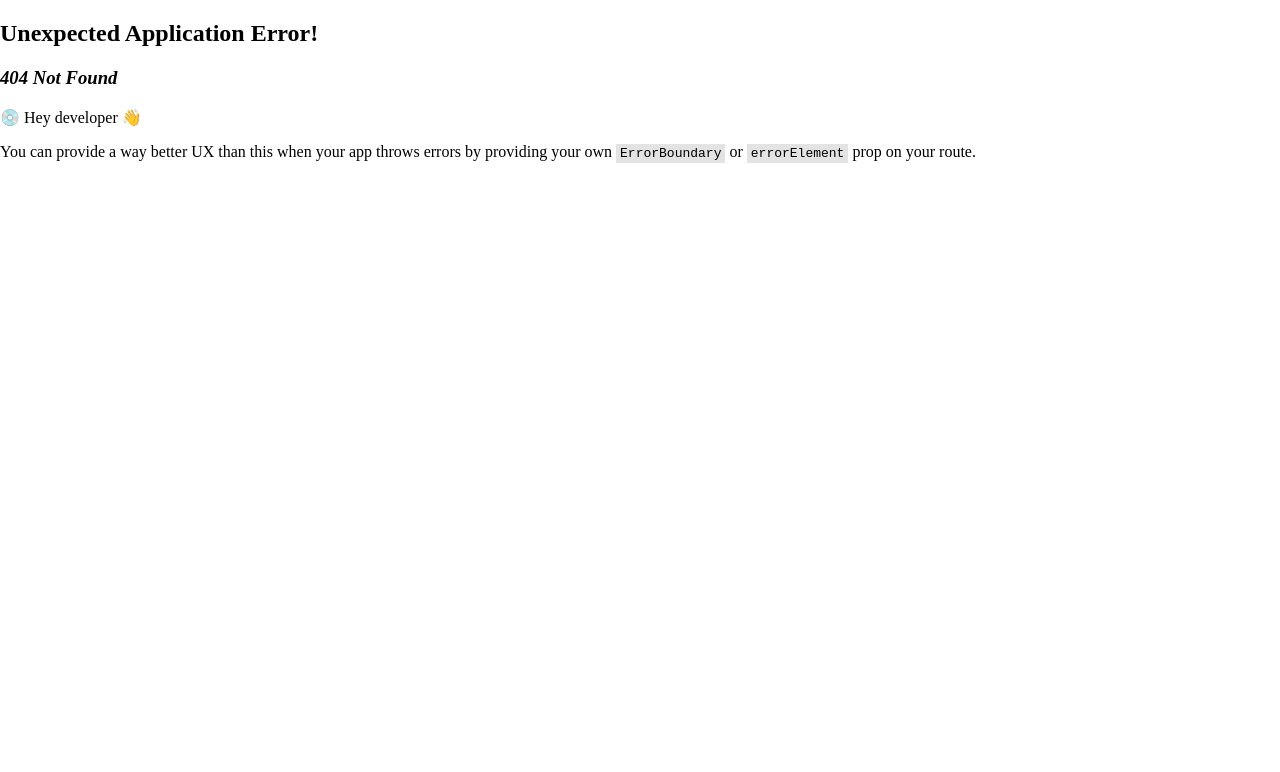
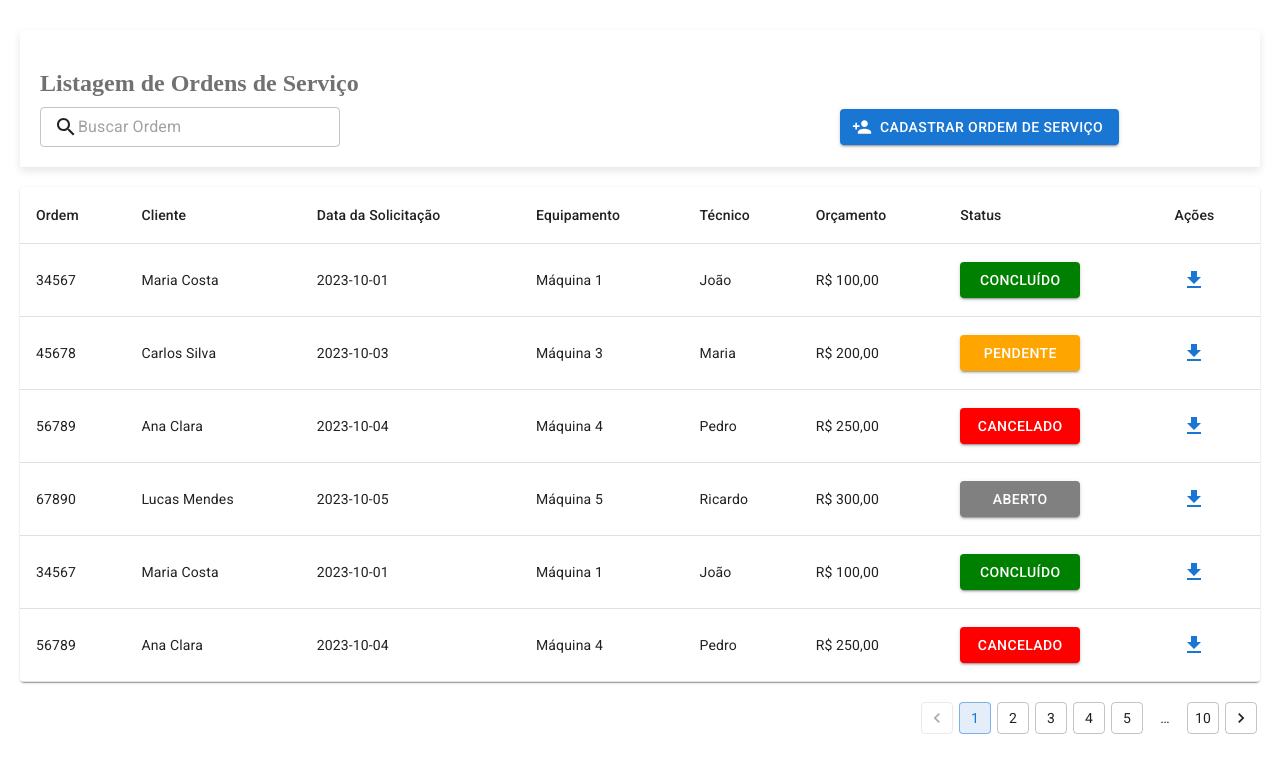
Before and after one commit to SQUAD-42-Accenture/front-end, a React (Vite) app in the folder servpro/: page /listagemordens in a window 1280 px wide. Before the commit this address had no page. Shown: the top 772 px of the page. Built offline with nearby package versions, Linux system fonts and the light colour scheme.

Commit message:
Listagem de Ordens

```diff
--- a/servpro/src/components/Menu/MenuList.jsx
+++ b/servpro/src/components/Menu/MenuList.jsx
@@ -11,7 +11,7 @@ const MenuList = ({ collapsed, onMenuClick }) => {
 
   const toggleSubMenu = () => {
     setSubMenuOpen(!subMenuOpen);
-    setActiveMenuItem("Cadastro");
+    setActiveMenuItem(subMenuOpen ? "" : "Cadastro");
   };
 
   return (
@@ -39,7 +39,7 @@ const MenuList = ({ collapsed, onMenuClick }) => {
         )}
       </li>
 
-      {!collapsed && (
+      {subMenuOpen && (
         <ul className="submenu-list">
           <li
             className="submenu-item"
@@ -74,9 +74,7 @@ const MenuList = ({ collapsed, onMenuClick }) => {
       </li>
 
       <li
-        className={`menu-item ${
-          activeMenuItem === "Dashboard" ? "active" : ""
-        }`}
+        className={`menu-item ${activeMenuItem === "Dashboard" ? "active" : ""}`}
         onClick={() => {
           setActiveMenuItem("Dashboard");
           onMenuClick("dashboard");
--- a/servpro/src/components/Menu/Sidebar.jsx
+++ b/servpro/src/components/Menu/Sidebar.jsx
@@ -6,6 +6,8 @@ import MenuList from './MenuList';
 import ListarCliente from '../../pages/ListagemClientes/ListarCliente';
 import ListagemTecnicos from '../../pages/ListagemTecnicos/ListarTecnico';
 import TelaInicial from '../../pages/TelaInicial/TelaInicial';
+import ListagemOrdens from '../../pages/ListagemOrdens/ListarOrdens';
+
 
 import { AiOutlineMenu, AiOutlineBell, AiOutlineQuestionCircle, AiOutlineUser } from 'react-icons/ai';
 
@@ -42,6 +44,8 @@ function Sidebar() {
                     {activeComponent === 'clientes' && <ListarCliente />}
                     {activeComponent === 'tecnico' && <ListagemTecnicos />}
                     {activeComponent === 'inicio' && <TelaInicial />}
+                    {activeComponent === 'servicos' && <ListagemOrdens />}
+
                 </main>
             </div>
         </div>
--- /dev/null
+++ b/servpro/src/pages/ListagemOrdens/ListarOrdens.jsx
@@ -0,0 +1,146 @@
+import React from 'react';
+import { Table, TableBody, TableCell, TableContainer, TableHead, TableRow, Paper, TextField, Button, IconButton, Pagination } from '@mui/material';
+import { Download } from '@mui/icons-material';
+import SearchIcon from '@mui/icons-material/Search';
+import AddIcon from '@mui/icons-material/PersonAdd';
+import { Link } from 'react-router-dom';
+
+const ordensServico = [
+  { ordem: 34567, cliente: 'Maria Costa', data: '2023-10-01', equipamento: 'Máquina 1', tecnico: 'João', orcamento: 'R$ 100,00', status: 'Concluído', pdfUrl: '/path/to/pdf1.pdf' },
+  { ordem: 45678, cliente: 'Carlos Silva', data: '2023-10-03', equipamento: 'Máquina 3', tecnico: 'Maria', orcamento: 'R$ 200,00', status: 'Pendente', pdfUrl: '/path/to/pdf2.pdf' },
+  { ordem: 56789, cliente: 'Ana Clara', data: '2023-10-04', equipamento: 'Máquina 4', tecnico: 'Pedro', orcamento: 'R$ 250,00', status: 'Cancelado', pdfUrl: '/path/to/pdf3.pdf' },
+  { ordem: 67890, cliente: 'Lucas Mendes', data: '2023-10-05', equipamento: 'Máquina 5', tecnico: 'Ricardo', orcamento: 'R$ 300,00', status: 'Aberto', pdfUrl: '/path/to/pdf4.pdf' },
+  { ordem: 34567, cliente: 'Maria Costa', data: '2023-10-01', equipamento: 'Máquina 1', tecnico: 'João', orcamento: 'R$ 100,00', status: 'Concluído', pdfUrl: '/path/to/pdf1.pdf' },
+  { ordem: 56789, cliente: 'Ana Clara', data: '2023-10-04', equipamento: 'Máquina 4', tecnico: 'Pedro', orcamento: 'R$ 250,00', status: 'Cancelado', pdfUrl: '/path/to/pdf3.pdf' },
+
+
+];
+
+function ListagemOrdensServico() {
+  return (
+    <div style={{ padding: '20px', marginTop: '10px' }}>
+      <div style={{
+        backgroundColor: 'white',
+        boxShadow: '0 4px 8px rgba(0, 0, 0, 0.1)',
+        padding: '20px',
+        display: 'flex',
+        flexDirection: 'column',
+        alignItems: 'flex-start',
+        marginBottom: '20px',
+      }}>
+        <h2 style={{ color: '#727070', marginBottom: '10px' }}>Listagem de Ordens de Serviço</h2>
+
+        <div style={{
+          display: 'flex',
+          alignItems: 'center',
+          justifyContent: 'flex-start',
+          width: '100%',
+        }}>
+          <TextField
+            variant="outlined"
+            placeholder="Buscar Ordem"
+            size="small"
+            InputProps={{
+              startAdornment: <SearchIcon />,
+            }}
+            style={{
+              borderRadius: '100px',
+              width: '300px',
+              marginRight: '500px'
+            }}
+          />
+          <Link to="/cadastrarordemservico">
+            <Button
+              variant="contained"
+              color="primary"
+              startIcon={<AddIcon />}
+            >
+              Cadastrar Ordem de Serviço
+            </Button>
+          </Link>
+        </div>
+      </div>
+
+      <TableContainer component={Paper} style={{ maxWidth: '100%', margin: '0 auto', marginTop: '20px' }}>
+        <Table aria-label="simple table">
+          <TableHead>
+            <TableRow>
+              <TableCell>Ordem</TableCell>
+              <TableCell>Cliente</TableCell>
+              <TableCell>Data da Solicitação</TableCell>
+              <TableCell>Equipamento</TableCell>
+              <TableCell>Técnico</TableCell>
+              <TableCell>Orçamento</TableCell>
+              <TableCell>Status</TableCell>
+              <TableCell>Ações</TableCell>
+            </TableRow>
+          </TableHead>
+          <TableBody>
+            {ordensServico.map((ordem) => (
+              <TableRow key={ordem.ordem}>
+                <TableCell>{ordem.ordem}</TableCell>
+                <TableCell>{ordem.cliente}</TableCell>
+                <TableCell>{ordem.data}</TableCell>
+                <TableCell>{ordem.equipamento}</TableCell>
+                <TableCell>{ordem.tecnico}</TableCell>
+                <TableCell>{ordem.orcamento}</TableCell>
+                <TableCell>
+                  <Button
+                    variant="contained"
+                    style={{
+                      backgroundColor: getStatusColor(ordem.status),
+                      width: '120px',
+                      textAlign: 'center'
+                    }}
+                  >
+                    {ordem.status}
+                  </Button>
+                </TableCell>
+                <TableCell>
+                  <IconButton color="primary" onClick={() => downloadPDF(ordem.pdfUrl)}>
+                    <Download />
+                  </IconButton>
+                </TableCell>
+              </TableRow>
+            ))}
+          </TableBody>
+        </Table>
+      </TableContainer>
+
+      <Pagination
+        count={10}
+        variant="outlined"
+        shape="rounded"
+        color="primary"
+        style={{
+          marginTop: '20px',
+          display: 'flex',
+          justifyContent: 'end'
+        }}
+      />
+    </div>
+  );
+}
+
+const getStatusColor = (status) => {
+  switch (status) {
+    case 'Concluído':
+      return 'green';
+    case 'Em andamento':
+      return 'blue';
+    case 'Pendente':
+      return 'orange';
+    case 'Cancelado':
+      return 'red';
+    case 'Aberto':
+      return 'gray';
+    default:
+      return 'transparent';
+  }
+};
+
+const downloadPDF = (pdfUrl) => {
+  window.open(pdfUrl, '_blank');
+};
+
+export default ListagemOrdensServico;
```
Also changed, not shown: servpro/src/main.jsx (+5 -2 lines), servpro/src/pages/ListagemOrdens/styles.css (added).
